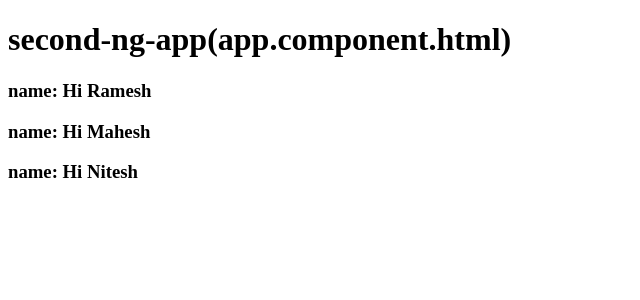
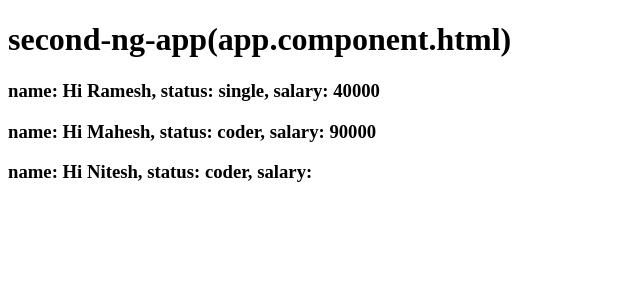
Before and after one commit to akkiePro/Angular-17, an Angular app in the folder second-ng-app/: page / in a window 1280 px wide. Shown: the top 300 px of the page, without its empty margins (0-640 px from the left). Built offline with nearby package versions, Linux system fonts and the light colour scheme.

Commit message:
some more data pass and typecast with @Input() decorator.

```diff
--- a/second-ng-app/src/app/app.component.html
+++ b/second-ng-app/src/app/app.component.html
@@ -1,4 +1,4 @@
 <h1>second-ng-app(app.component.html)</h1>
-<app-user-profile userName="Ramesh"></app-user-profile>
-<app-user-profile userName="Mahesh"></app-user-profile>
-<app-user-profile userName="Nitesh"></app-user-profile>
+<app-user-profile userName="Ramesh" isSingle="true" salary="40000"></app-user-profile>
+<app-user-profile userName="Mahesh" isSingle="false" salary="90000"></app-user-profile>
+<app-user-profile userName="Nitesh" isSingle="false" salary="11000"></app-user-profile>
--- a/second-ng-app/src/app/components/user-profile/user-profile.component.html
+++ b/second-ng-app/src/app/components/user-profile/user-profile.component.html
@@ -1 +1 @@
-<h3>name: {{name}}</h3>
+<h3>name: {{name}}, status: {{isSingle?"single":"coder"}}, salary: {{salary > 25000 ? salary : ""}}</h3>
--- a/second-ng-app/src/app/components/user-profile/user-profile.component.ts
+++ b/second-ng-app/src/app/components/user-profile/user-profile.component.ts
@@ -1,4 +1,4 @@
-import { Component, Input } from '@angular/core';
+import { Component, Input, booleanAttribute, numberAttribute } from '@angular/core';
 
 function formatName(value: string): string {
   return "Hi " + value
@@ -12,5 +12,7 @@ function formatName(value: string): string {
   styleUrl: './user-profile.component.css'
 })
 export class UserProfileComponent {
-  @Input({alias: "userName", transform: formatName}) name = ""
+  @Input({alias: "userName", transform: formatName}) name = "";
+  @Input({transform:booleanAttribute}) isSingle!:boolean;
+  @Input({transform:numberAttribute}) salary!: number;
 }
```
